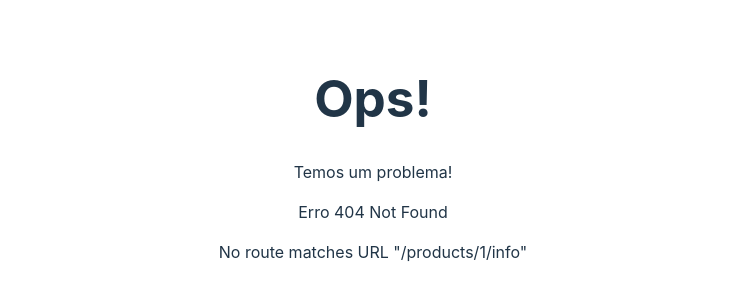
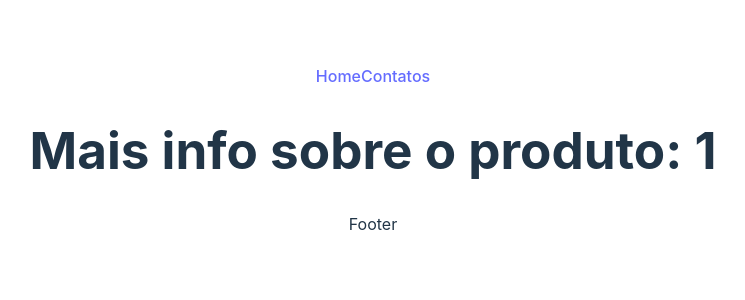
Before and after one commit to CeloAraujo/react, a React (Vite) app in the folder 7_react_router/router/: page /products/1/info in a window 1280 px wide. Before the commit this address had no page. Shown: the part 242-542 px from the top of the page, without its empty margins (267-1012 px from the left). Built offline with nearby package versions, Linux system fonts and the light colour scheme.

Commit message:
rota aninhada

```diff
--- a/7_react_router/router/src/routes/Home.jsx
+++ b/7_react_router/router/src/routes/Home.jsx
@@ -1,3 +1,4 @@
+// eslint-disable-next-line no-unused-vars
 import React from "react";
 
 // 6-carregamento de dados
--- /dev/null
+++ b/7_react_router/router/src/routes/Info.jsx
@@ -0,0 +1,10 @@
+import { useParams } from "react-router-dom";
+
+const Info = () => {
+  const { id } = useParams();
+  return <div>
+    <h1>Mais info sobre o produto: {id}</h1>
+  </div>;
+};
+
+export default Info;
--- a/7_react_router/router/src/routes/Product.jsx
+++ b/7_react_router/router/src/routes/Product.jsx
@@ -1,8 +1,9 @@
+// eslint-disable-next-line no-unused-vars
 import React from "react";
 
 import { useFetch } from "../hooks/useFetch";
 
-import { useParams } from "react-router-dom";
+import { useParams, Link } from "react-router-dom";
 
 const Product = () => {
   const { id } = useParams();
@@ -19,6 +20,8 @@
       <div>
         <h1>{product.name}</h1>
         <p>R${product.price}</p>
+        {/* 8 - nested route */}
+        <Link to={`/products/${product.id}/info`}> Mais informações</Link>
       </div>
     </div>
   );
```
Also changed, not shown: 7_react_router/router/src/main.jsx (+7 -0 lines).
